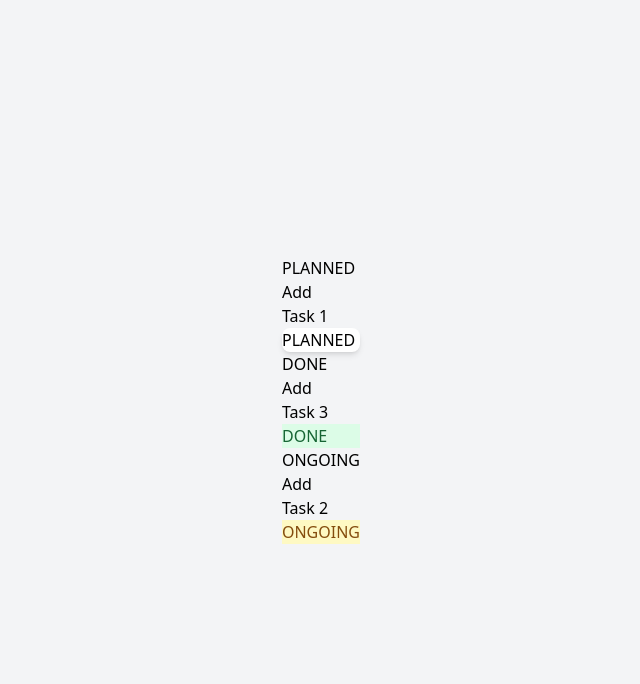
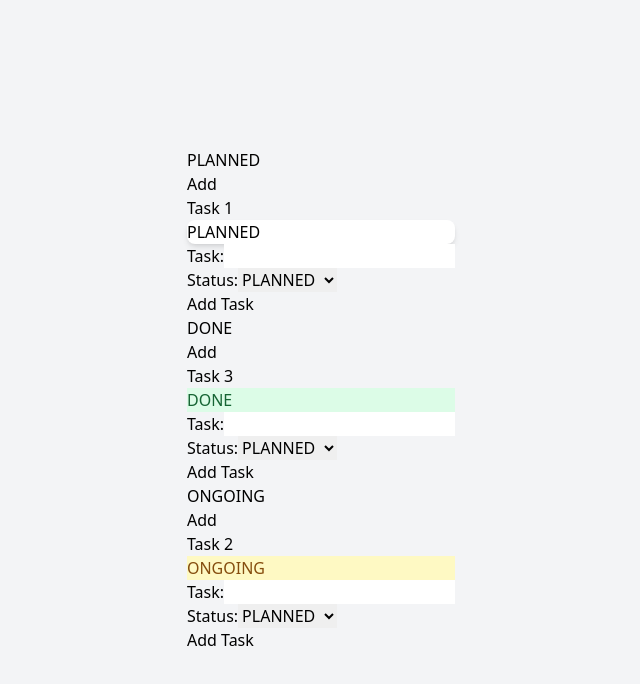
Before and after one commit to SufiyanAK/State-Management-With-Zustand, a React (Vite) app: page / in a window 1280 px wide. Shown: the top 684 px of the page, without its empty margins (319-959 px from the left). Built offline with nearby package versions, Linux system fonts and the light colour scheme.

Commit message:
feat: implement task addition functionality with modal in Column component

```diff
--- a/src/components/Column.tsx
+++ b/src/components/Column.tsx
@@ -1,26 +1,68 @@
-import { FC, useMemo } from "react";
+import { FC, useMemo, useState } from "react";
 import Task from "./Task";
-import { useStore } from "../zustand/store";
+import { status, useStore } from "../zustand/store";
 
 interface ColumnProps {
-  state: string;
+  state: status;
 }
 
+const taskStatus: Array<status> = ["PLANNED", "ONGOING", "DONE"]
+
 const Column: FC<ColumnProps> = ({ state }) => {
+  const [text, setText] = useState<string>('')
+  const [status, setStatus] = useState<status>('PLANNED')
+  const [isModalOpen, setIsModalOpen] = useState<boolean>(false)
   // This is a custom hook that filters tasks based on their status and it is the react solution
   const tasks = useStore(store => store.tasks)
 
   const filteredTasks = useMemo(() => tasks.filter(task => task.status === state)
     , [tasks, state])
 
-  console.log('filtered Tasks', filteredTasks)
+  const addTask = useStore(store => store.addTask)
+
+  const handleChange = (value: string) => { setText(value) }
+
+  const handleStatusChange = (value: status) => { setStatus(value) }
+
+  const resetFields = () => {
+    setText('')
+    setStatus('PLANNED')
+  }
   return (
     <div className="min-h-[20rem] w-[15rem] bg-gray-100 rounded-md p-4">
       <div className="flex justify-between mb-3">
         <p>{state}</p>
-        <button className="px-4 py-2 bg-white rounded hover:bg-green-100 hover:shadow-md duration-150">Add</button>
+        <button className="px-4 py-2 bg-white rounded hover:bg-green-100 hover:shadow-md duration-150"
+          onClick={() => setIsModalOpen(true)}>Add</button>
       </div>
-      {filteredTasks.map(task => <Task key={task.title} title={task.title} STATUS={task.status} />)}
+      {filteredTasks.map((task, index) => <Task key={`${task.title}-${index}`} title={task.title} STATUS={task.status} />)}
+
+      {/* Modal */}
+      <div className={`fixed top-0 left-0 w-full h-full bg-black bg-opacity-50 duration-300 flex items-center justify-center ${isModalOpen ? 'block' : 'hidden'}`}>
+        <div className="bg-white p-4 rounded-md">
+          <div className=" flex flex-col mb-4">
+            <label htmlFor="text" className="text-lg">Task:</label>
+            <input className="border-2 rounded min-h-10 p-3" id="text" type="text" value={text} onChange={(e) => handleChange(e.target.value)} />
+          </div>
+          <div className=" flex flex-col mb-4">
+            <label htmlFor="status" className="text-lg">Status:</label>
+            <select className="border-2 rounded min-h-10 p-3" id="status" defaultValue="Please Select" value={status} onChange={(e) => handleStatusChange(e.target.value as status)}>
+              {
+                taskStatus.map((status, index) => <option key={`${status}-${index}`} value={status}>{status}</option>)
+              }
+            </select>
+          </div>
+          <div className="text-center">
+            <button
+              onClick={() => {
+                addTask(text, status)
+                setIsModalOpen(false)
+                resetFields()
+              }}
+              className="px-4 py-2 bg-gray-100 rounded hover:bg-green-100 hover:shadow-md duration-150">Add Task</button>
+          </div>
+        </div>
+      </div>
     </div>
   )
 }
--- a/src/zustand/store.ts
+++ b/src/zustand/store.ts
@@ -1,6 +1,6 @@
 import { create } from "zustand"
 
-type status = "PLANNED" | "ONGOING" | "DONE";
+export type status = "PLANNED" | "ONGOING" | "DONE";
 
 export interface Task {
     title: string;
@@ -9,6 +9,7 @@ export interface Task {
 
 interface Store {
     tasks: Task[];
+    addTask(title: string, status: status): void;
 }
 
 export const useStore = create<Store>()((set) => ({
@@ -17,4 +18,5 @@ export const useStore = create<Store>()((set) => ({
         { title: "Task 2", status: "ONGOING" },
         { title: "Task 3", status: "DONE" },
     ],
+    addTask: (title, status) => set((state) => ({ tasks: [...state.tasks, { title, status }] }))
 }))
```
